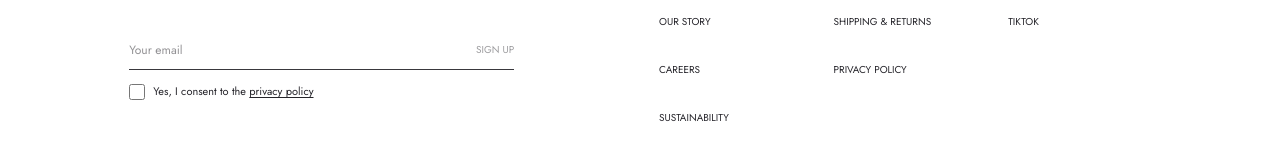
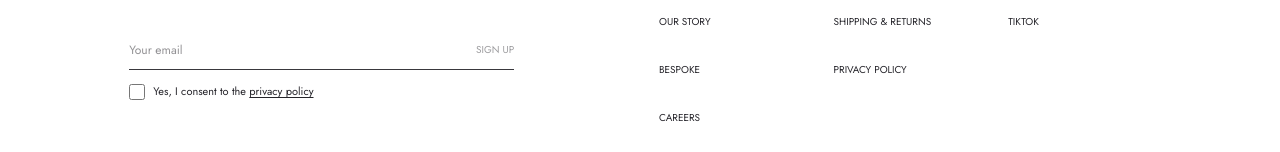
Before and after one commit to joshamor/joshamor, a React (Vite) app in the folder frontend/: page / in a window 1280 px wide. Shown: the part 3409-3561 px from the top of the page. Built offline with nearby package versions, Linux system fonts and the light colour scheme.

Commit message:
Update Footer.jsx

```diff
--- a/frontend/src/components/layout/Footer.jsx
+++ b/frontend/src/components/layout/Footer.jsx
@@ -11,6 +11,7 @@ const footerGroups = [
     links: [
       ['Make an Appointment', '/contact'],
       ['Our Story', '/our-story'],
+      ['Bespoke', '/bespoke'],
       ['Careers', '/career'],
       ['Sustainability', '/sustainability'],
     ],
```
